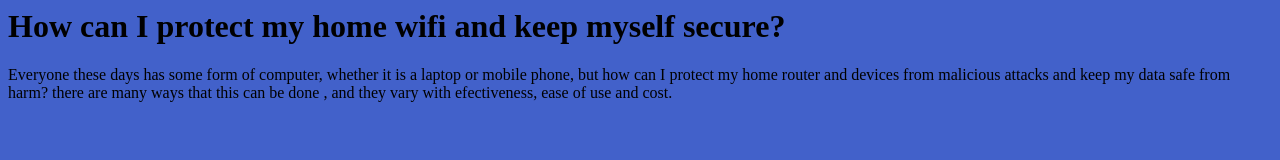
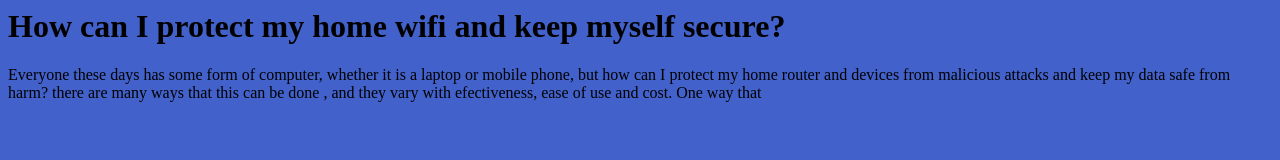
Before and after one commit to clementsthe1/clementsthe1.github.io, a plain HTML site: page index.html in a window 1280 px wide. Drawn offline with Linux system fonts and the light colour scheme.

Commit message:
Update index.html

```diff
--- a/index.html
+++ b/index.html
@@ -6,6 +6,8 @@ How can I protect my home wifi and keep myself secure?
  Everyone these days has some form of computer, whether it is a laptop or mobile phone, but how can I protect my home router and devices from
  malicious attacks and keep my data safe from harm? there are many ways that this can be done , and they vary with efectiveness, ease of use and cost.
 
+ One way that
+
 
 
 </html>
```
